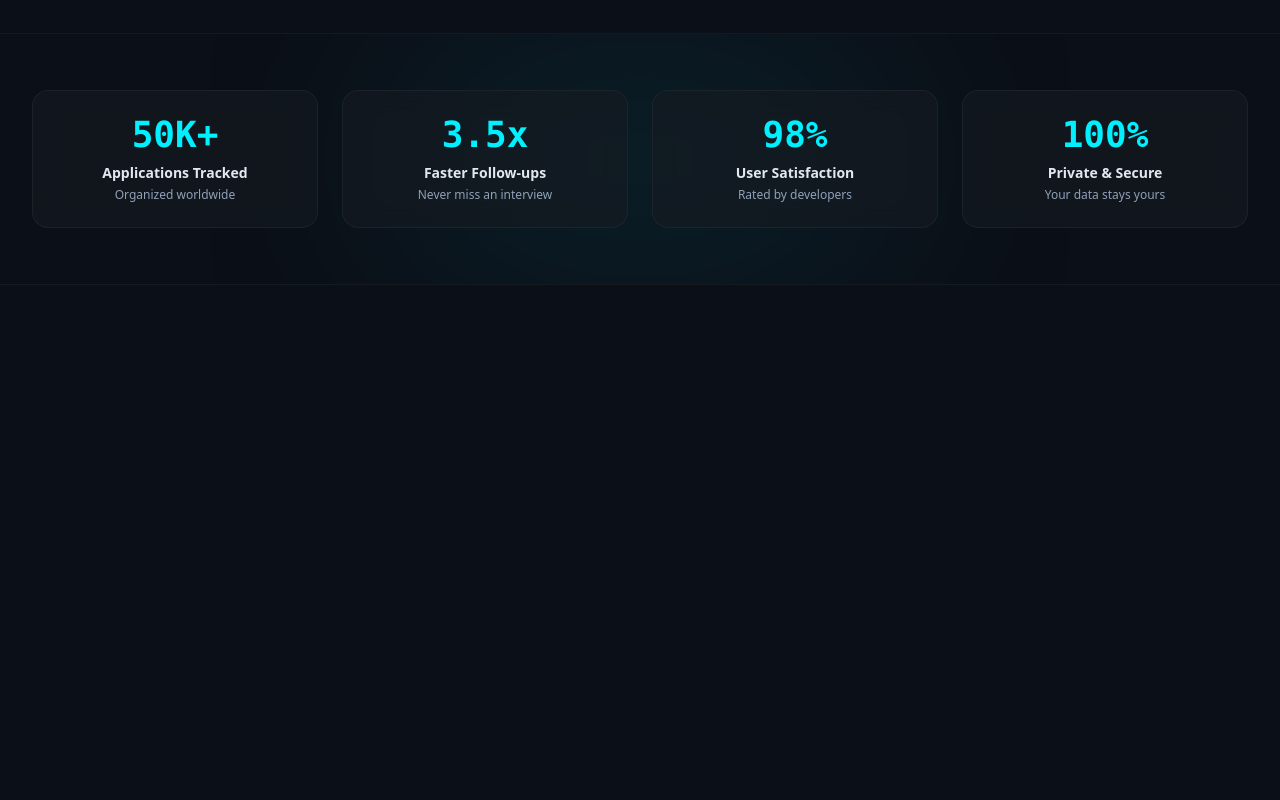
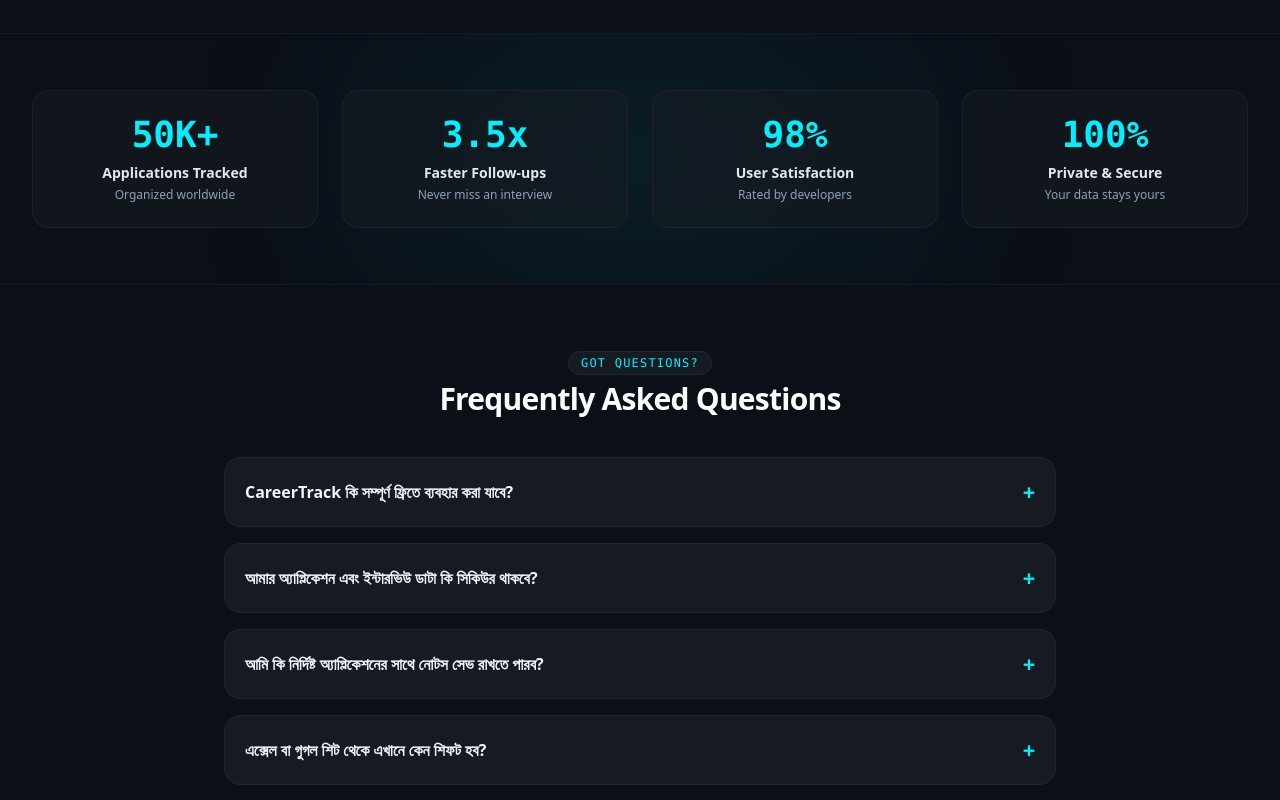
Before and after one commit to saifur-sagor/Career-Track-Lite, a React (Vite) app in the folder client/: page / in a window 1280 px wide. Shown: the part 1716-2516 px from the top of the page. Before the commit the page ends 2001 px from the top, so only its background shows below. Built offline with nearby package versions, Linux system fonts and the light colour scheme.

Commit message:
FAQ section done

```diff
--- a/client/src/App.jsx
+++ b/client/src/App.jsx
@@ -1,5 +1,6 @@
 import Banner from './Components/Banner'
 import Benefits from './Components/Benefits'
+import FAQSection from './Components/FAQSection'
 import HowItWorks from './Components/HowItWorks'
 import Navbar from './Components/Navbar'
 import StatsShowcase from './Components/StatsShowcase'
@@ -12,6 +13,7 @@
      <HowItWorks></HowItWorks>
      <Benefits></Benefits>
      <StatsShowcase></StatsShowcase>
+     <FAQSection></FAQSection>
 
     </>
   )
--- /dev/null
+++ b/client/src/Components/FAQSection.jsx
@@ -0,0 +1,75 @@
+import { useState } from 'react';
+
+const FAQSection = () => {
+  const [openIndex, setOpenIndex] = useState(null);
+
+  const faqs = [
+    {
+      q: "CareerTrack কি সম্পূর্ণ ফ্রিতে ব্যবহার করা যাবে?",
+      a: "হ্যাঁ! সাধারণ জব সিকার ও ডেভেলপারদের জব ট্র্যাকিং সহজ করার জন্য এই প্ল্যাটফর্মের মূল ফিচারগুলো সম্পূর্ণ ফ্রি।"
+    },
+    {
+      q: "আমার অ্যাপ্লিকেশন এবং ইন্টারভিউ ডাটা কি সিকিউর থাকবে?",
+      a: "অবশ্যই। আপনার সব ডাটা নিরাপদে ডাটাবেজে সংরক্ষিত থাকে এবং শুধু আপনার অ্যাকাউন্ট থেকেই অ্যাক্সেসযোগ্য।"
+    },
+    {
+      q: "আমি কি নির্দিষ্ট অ্যাপ্লিকেশনের সাথে নোটস সেভ রাখতে পারব?",
+      a: "হ্যাঁ, প্রতিটা জবের নির্দিষ্ট কার্ডের ভেতরে ইন্টারভিউ প্রিপারেশন, HR-এর কন্টাক্ট ইনফো এবং রাউন্ড বাই রাউন্ড নোটস লিখে রাখার ডেডিকেটেড অপশন রয়েছে।"
+    },
+    {
+      q: "এক্সেল বা গুগল শিট থেকে এখানে কেন শিফট হব?",
+      a: "এক্সেল শিটে ম্যানুয়াল ভুলের সুযোগ বেশি থাকে এবং তা ভিজ্যুয়াল না। CareerTrack-এ কাস্টম কালার স্ট্যাটাস, ড্র্যাগ অ্যান্ড ড্রপ সুবিধা এবং অটোমেটিক প্রোগ্রেস সামারি পাবেন।"
+    }
+  ];
+
+  const toggleFAQ = (index) => {
+    setOpenIndex(openIndex === index ? null : index);
+  };
+
+  return (
+    <section className="py-16 bg-cyber-dark text-white relative overflow-hidden border-b border-cyber-border/50">
+
+      <div className="max-w-4xl mx-auto px-4 sm:px-6 lg:px-8 relative z-10">
+
+        {/* Header */}
+        <div className="text-center max-w-xl mx-auto mb-10 space-y-2">
+          <span className="text-xs font-mono font-medium text-neon-cyan uppercase tracking-widest bg-cyber-card px-3 py-1 rounded-full border border-cyber-border">
+            Got Questions?
+          </span>
+          <h2 className="text-3xl font-extrabold tracking-tight pt-2">
+            Frequently Asked Questions
+          </h2>
+        </div>
+
+        {/* Accordion List */}
+        <div className="space-y-4">
+          {faqs.map((faq, idx) => (
+            <div
+              key={idx}
+              className="bg-cyber-card rounded-2xl border border-cyber-border overflow-hidden transition-all duration-300"
+            >
+              <button
+                onClick={() => toggleFAQ(idx)}
+                className="w-full text-left p-5 flex justify-between items-center gap-4 text-slate-100 font-semibold text-sm sm:text-base hover:text-neon-cyan transition-colors"
+              >
+                <span>{faq.q}</span>
+                <span className="text-neon-cyan font-mono text-xl">
+                  {openIndex === idx ? '−' : '+'}
+                </span>
+              </button>
+
+              {openIndex === idx && (
+                <div className="px-5 pb-5 pt-1 text-xs sm:text-sm text-slate-400 leading-relaxed border-t border-cyber-border/40">
+                  {faq.a}
+                </div>
+              )}
+            </div>
+          ))}
+        </div>
+
+      </div>
+    </section>
+  );
+};
+
+export default FAQSection;
```
